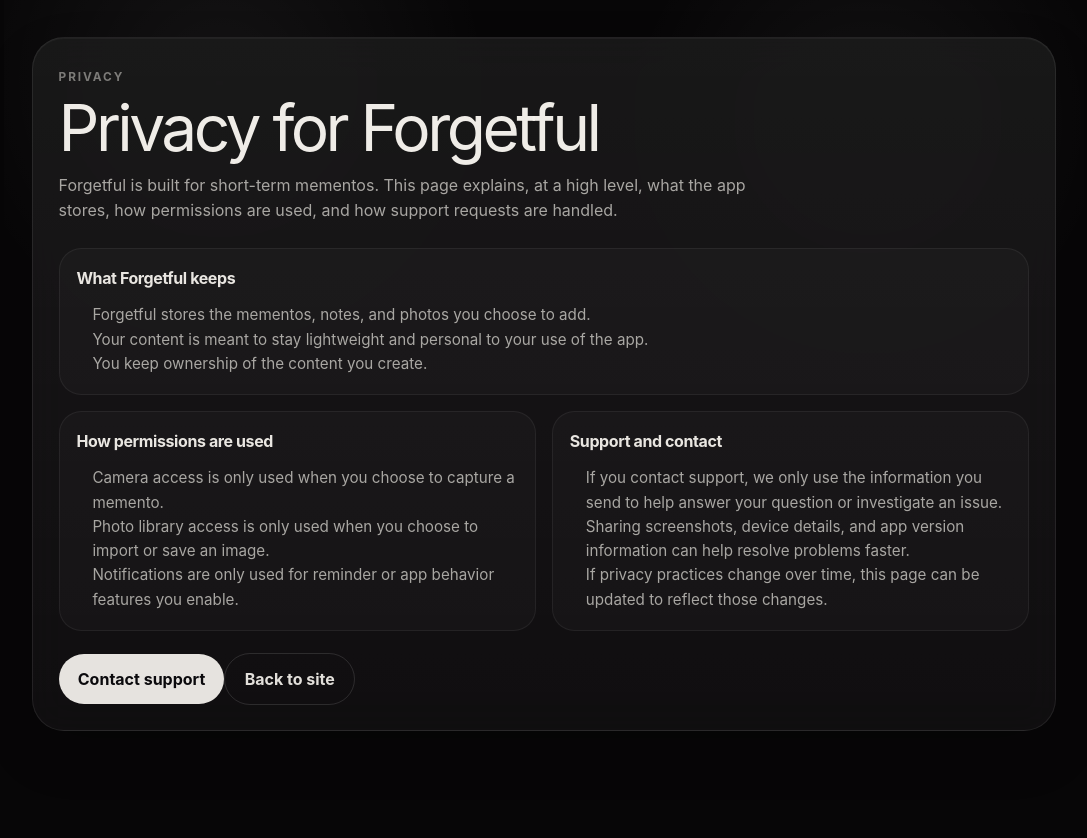
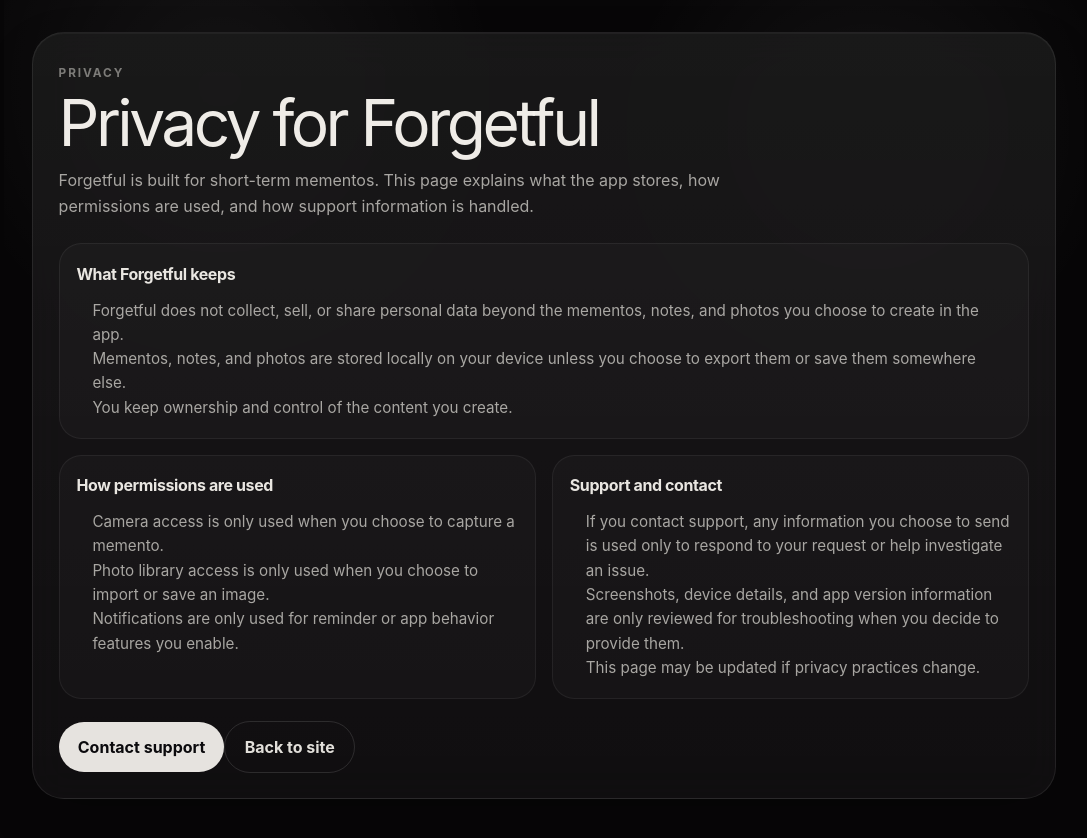
Before and after one commit to wumby/Forgetful-Web, a Next.js app: page /privacy in a window 1280 px wide. Shown: the top 838 px of the page, without its empty margins (96-1183 px from the left). Before the commit the page ends 800 px from the top, so only its background shows below. Built offline with nearby package versions, Linux system fonts and the light colour scheme.

Commit message:
fix support and privacy

```diff
--- a/app/privacy/page.tsx
+++ b/app/privacy/page.tsx
@@ -21,9 +21,9 @@
   {
     title: "What Forgetful keeps",
     items: [
-      "Forgetful stores the mementos, notes, and photos you choose to add.",
-      "Your content is meant to stay lightweight and personal to your use of the app.",
-      "You keep ownership of the content you create.",
+      "Forgetful does not collect, sell, or share personal data beyond the mementos, notes, and photos you choose to create in the app.",
+      "Mementos, notes, and photos are stored locally on your device unless you choose to export them or save them somewhere else.",
+      "You keep ownership and control of the content you create.",
     ],
   },
   {
@@ -37,9 +37,9 @@
   {
     title: "Support and contact",
     items: [
-      "If you contact support, we only use the information you send to help answer your question or investigate an issue.",
-      "Sharing screenshots, device details, and app version information can help resolve problems faster.",
-      "If privacy practices change over time, this page can be updated to reflect those changes.",
+      "If you contact support, any information you choose to send is used only to respond to your request or help investigate an issue.",
+      "Screenshots, device details, and app version information are only reviewed for troubleshooting when you decide to provide them.",
+      "This page may be updated if privacy practices change.",
     ],
   },
 ];
@@ -51,9 +51,9 @@
         <span className="support-eyebrow">Privacy</span>
         <h1 className="support-title">Privacy for Forgetful</h1>
         <p className="support-intro">
-          Forgetful is built for short-term mementos. This page explains, at a
-          high level, what the app stores, how permissions are used, and how
-          support requests are handled.
+          Forgetful is built for short-term mementos. This page explains what
+          the app stores, how permissions are used, and how support information
+          is handled.
         </p>
 
         <div className="support-grid">
--- a/app/support/page.tsx
+++ b/app/support/page.tsx
@@ -20,13 +20,13 @@
 const supportTopics = [
   "Bug reports and app crashes",
   "Questions about mementos, reminders, and app behavior",
-  "Feature requests and product feedback",
+  "Feature requests and general feedback",
 ];
 
 const supportChecklist = [
   "Your device model and iOS version",
   "What you expected to happen",
-  "What actually happened",
+  "What happened instead",
   "Screenshots if they help explain the issue",
 ];
 
@@ -37,19 +37,22 @@
         <span className="support-eyebrow">Support</span>
         <h1 className="support-title">Help for Forgetful</h1>
         <p className="support-intro">
-          Reach out with bug reports, product questions, or feedback and we
-          will get back to you as soon as we can.
+          Reach out with questions, bug reports, or feedback.
         </p>
 
         <div className="support-grid">
           <article className="support-card">
             <h2 className="support-card-title">Contact</h2>
             <p className="support-card-copy">
-              Email{" "}
+              Contact us at{" "}
               <a href={`mailto:${siteConfig.supportEmail}`} className="support-link">
                 {siteConfig.supportEmail}
               </a>{" "}
               for questions, bug reports, or feedback.
+            </p>
+            <p className="support-card-copy">
+              We only use the information you provide to respond to your
+              request.
             </p>
           </article>
 
```
